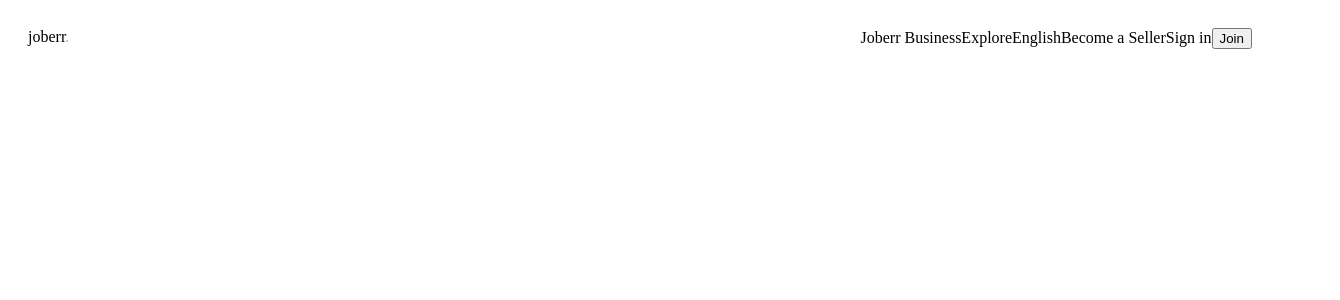
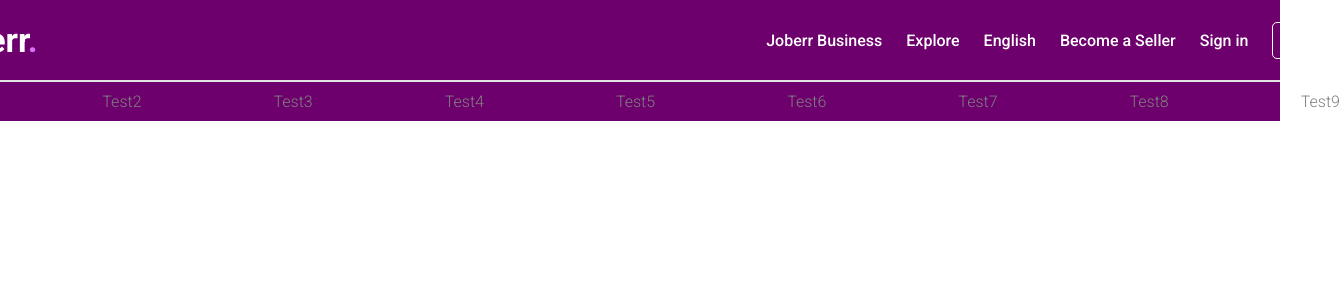
Before and after one commit to HamzaJabri99/joberr, a React (Vite) app: page / in a window 1280 px wide. Shown: the top 300 px of the page, 1340 px wide, since content can reach past the window. Built offline with nearby package versions, Linux system fonts and the light colour scheme.

Commit message:
adding menu section

```diff
--- a/index.html
+++ b/index.html
@@ -3,6 +3,22 @@
   <head>
     <meta charset="UTF-8" />
     <meta name="viewport" content="width=device-width, initial-scale=1.0" />
+    <link
+      href="https://fonts.googleapis.com/css2?family=Roboto:ital,wght@0,100;0,300;0,400;0,500;0,700;0,900;1,100;1,300;1,400;1,500;1,700;1,900&display=swap"
+      rel="stylesheet"
+    />
+    <link
+      href="https://fonts.googleapis.com/css2?family=Montserrat:ital,wght@0,100;0,200;0,300;0,400;0,500;0,600;0,700;0,800;0,900;1,100;1,200;1,300;1,400;1,500;1,600;1,700;1,800;1,900&display=swap"
+      rel="stylesheet"
+    />
+    <style>
+      * {
+        padding: 0;
+        margin: 0px;
+        font-family: "Roboto", sans-serif;
+        box-sizing: border-box;
+      }
+    </style>
     <title>Joberr</title>
   </head>
   <body>
--- a/package.json
+++ b/package.json
@@ -11,6 +11,7 @@
   "dependencies": {
     "react": "^18.2.0",
     "react-dom": "^18.2.0",
+    "react-router-dom": "^6.8.1",
     "sass": "^1.58.3"
   },
   "devDependencies": {
--- a/src/components/navbar/Navbar.jsx
+++ b/src/components/navbar/Navbar.jsx
@@ -5,7 +5,8 @@ const Navbar = () => {
     <div className="navbar">
       <div className="container">
         <div className="logo">
-          <span className="text">joberr</span>
+
+          {/*<Link to="/">*/}<span className="text">joberr</span>{/*</Link>*/}
           <span className="dot">.</span>
         </div>
         <div className="links">
@@ -17,6 +18,18 @@ const Navbar = () => {
           <button>Join</button>
         </div>
       </div>
+      <hr />
+      <div className="menu">
+      <span>Test</span>
+      <span>Test2</span>
+      <span>Test3</span>
+      <span>Test4</span>
+      <span>Test5</span>
+      <span>Test6</span>
+      <span>Test7</span>
+      <span>Test8</span>
+      <span>Test9</span>
+      </div>
     </div>
   );
 };
--- a/src/components/navbar/Navbar.scss
+++ b/src/components/navbar/Navbar.scss
@@ -1,24 +1,60 @@
-.navbar{
+.navbar {
   display: flex;
+  flex-direction: column;
   justify-content: center;
-
-    .container{
-        width:1400px;
+  align-items: center;
+  background-color: #6d006d;
+  color: white;
+  .container {
+    width: 1400px;
     display: flex;
     justify-content: space-between;
-        padding: 20px;
-        .logo{
-            .text{
-
+    padding: 20px 0;
+    .logo {
+      font-size: 34px;
+      font-weight: bold;
+      .text {
       }
-            .dot{
-                color:rgb(204, 160, 247);
+      .dot {
+        color: #d970fd;
       }
     }
-        .links{
-            span{
-
+    .links {
+      font-weight: 500;
+      display: flex;
+      align-items: center;
+      gap: 24px;
+      font-family: "Montserrat", sans-serif;
+      span {
+      }
+      button {
+        padding: 10px 20px;
+        background-color: transparent;
+        border: 1px solid #fff;
+        color: white;
+        border-radius: 5px;
+        cursor: pointer;
+        &:hover {
+          background-color: #c501c5;
+          border-color: #6d006d;
         }
       }
     }
   }
+  hr {
+    width: 100%;
+    height: 0;
+    border: 0.5px solid rgb(228, 227, 227)
+  }
+  .menu {
+    width: 1400px;
+    display: flex;
+    justify-content: space-between;
+    padding: 10px 0;
+    font-weight: 300;
+    color: gray;
+    font-family: "Montserrat", sans-serif;
+    span {
+    }
+  }
+}
```
Also changed, not shown: 1 other file (tests, documents, lock files or other folders). Lines whose indentation alone changed are shown as unchanged.
